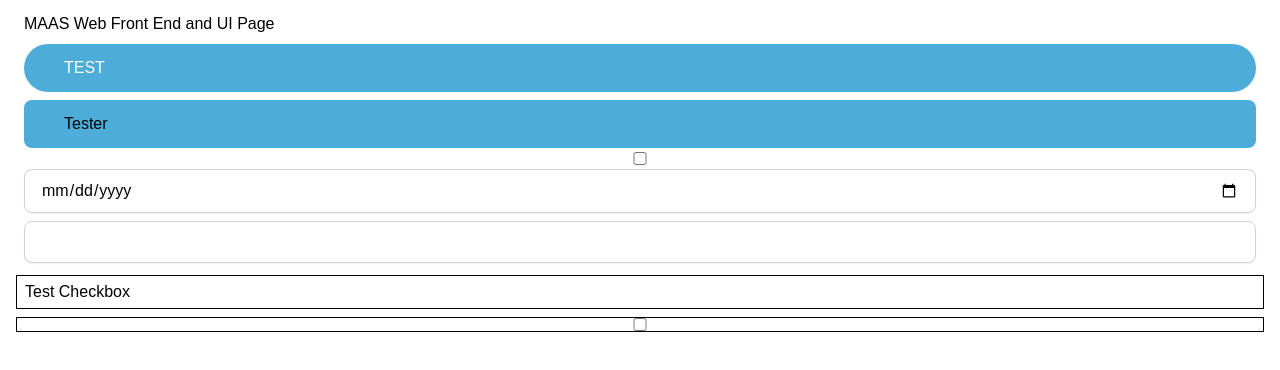
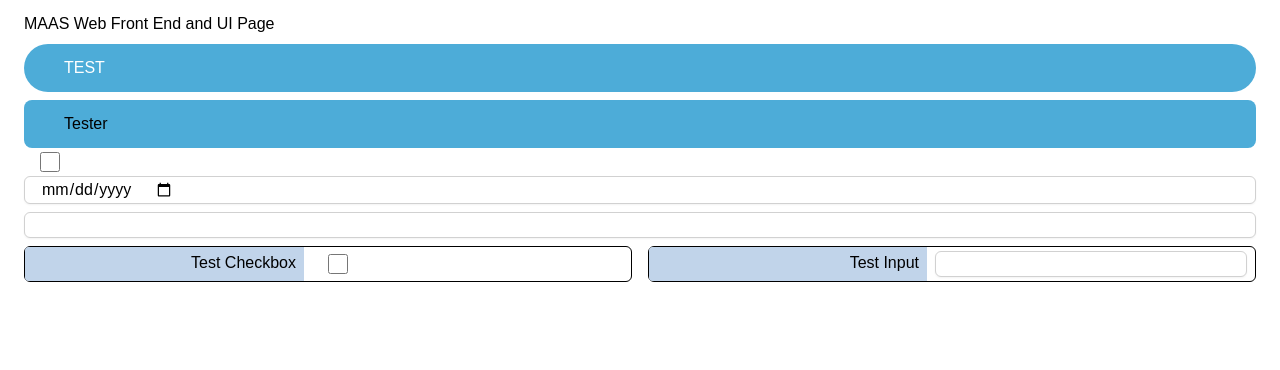
Before and after one commit to OracleTuxedo/bcap-fe, a Next.js app: page /ui in a window 1280 px wide. Shown: the top 370 px of the page. Built offline with nearby package versions, Linux system fonts and the light colour scheme.

Commit message:
input cell component

```diff
--- a/src/components/atoms/Checkbox.tsx
+++ b/src/components/atoms/Checkbox.tsx
@@ -1,6 +1,3 @@
-import Container from "./Container";
-import Text from "./Text";
-
 export interface CheckBoxInterface {
     name : string;
     value : boolean;
@@ -9,7 +6,22 @@
 
 const CheckBox = ({ name, value, onChangeHandler } : CheckBoxInterface ) => {
     return(
-            <input type="checkbox" name={`CheckBox-${name}`} checked={value} onChange={onChangeHandler} />
+        <div className={`
+            flex
+            flex-1
+            px-6
+            items-center
+        `}>
+            <input
+                type="checkbox"
+                className={`
+                        size-5
+                    `}
+                name={`CheckBox-${name}`}
+                checked={value}
+                onChange={onChangeHandler}
+            />
+        </div>
     )
 }
 
--- a/src/components/atoms/Container.tsx
+++ b/src/components/atoms/Container.tsx
@@ -4,15 +4,19 @@
     row? : boolean;
     gap? : boolean;
     border? : boolean;
+    round? : boolean;
     children : ReactNode
 }
 
-const Container = ( {row = false, gap = true, border = false, children} : ContainerInterface ) => {
+const Container = ( {row = false, gap = false, border = false, round = false, children} : ContainerInterface ) => {
     return (
         <div
             className={`
-                flex ${row ? 'flex-row' : 'flex-col'}
-                ${gap ? 'mx-2 my-1' : 'm-0'}
+                flex
+                flex-1
+                ${row ? 'flex-row' : 'flex-col'}
+                ${!gap ? 'mx-2 my-1' : ''}
+                ${round ? 'rounded-md' : ''}
                 ${border ? 'border' : ''}
             `}
         >
--- a/src/components/atoms/Date.tsx
+++ b/src/components/atoms/Date.tsx
@@ -8,11 +8,12 @@
     return (
         <input
             className={`
+                flex
+                flex-1
                 mx-2 my-1
-                w-ful
-                px-4 py-2
+                px-4
                 border border-gray
-                rounded-lg
+                rounded-md
                 shadow-sm
                 focus:outline-none focus:ring-2 focus:ring-secondary focus:border-transparent
                 hover:border-gray transition duration-150 ease-in-out
--- a/src/components/atoms/Input.tsx
+++ b/src/components/atoms/Input.tsx
@@ -11,11 +11,12 @@
     return(
         <input
             className={`
+                flex
+                flex-1
                 mx-2 my-1
-                w-ful
-                px-4 py-2
+                px-4
                 border border-gray
-                rounded-lg
+                rounded-md
                 shadow-sm
                 focus:outline-none focus:ring-2 focus:ring-secondary focus:border-transparent
                 hover:border-gray transition duration-150 ease-in-out
--- a/src/components/atoms/Text.tsx
+++ b/src/components/atoms/Text.tsx
@@ -42,7 +42,7 @@
     return (
         <p
             className={`
-                mx-2 my-1
+                px-2 py-1
                 ${textColor}
                 ${textSize}
             `}
--- a/src/components/molecules/CheckboxCell.tsx
+++ /dev/null
@@ -1,21 +0,0 @@
-import { Checkbox, Container, Text } from "../atoms";
-import { CheckBoxInterface } from "../atoms/Checkbox";
-
-export interface CheckboxCellInterface extends CheckBoxInterface {
-    label : string;
-}
-
-const CheckboxCell = ({ label, name, onChangeHandler, value } : CheckboxCellInterface) => {
-    return(
-        <>
-            <Container gap border>
-                <Text>{label}</Text>
-            </Container>
-            <Container gap border>
-                <Checkbox name={name} onChangeHandler={onChangeHandler} value={value} />
-            </Container>
-        </>
-    )
-}
-
-export default CheckboxCell;
--- a/src/components/molecules/InputCell.tsx
+++ b/src/components/molecules/InputCell.tsx
@@ -0,0 +1,26 @@
+import { ReactNode } from "react";
+import { Container, Text } from "../atoms";
+
+export interface InputCellInterface {
+    label : string;
+    children : ReactNode
+}
+
+const InputCell = ({ label, children} : InputCellInterface) => {
+    return(
+        <Container border row round>
+            <div className={`
+            flex
+            flex-1
+            justify-end
+            bg-tertiary
+            rounded-l
+            `}>
+                <Text>{label}</Text>
+            </div>
+            {children}
+        </Container>
+    )
+}
+
+export default InputCell;
--- a/src/components/molecules/index.ts
+++ b/src/components/molecules/index.ts
@@ -1,5 +1,5 @@
-import CheckboxCell from "./CheckboxCell";
+import InputCell from "./InputCell";
 
 export {
-    CheckboxCell,
+    InputCell,
 }
--- a/src/pages/ui/index.tsx
+++ b/src/pages/ui/index.tsx
@@ -1,5 +1,5 @@
 import { Badge, Button, Container, Checkbox, Seo, Text, Date, Input } from '@/components';
-import { CheckboxCell } from '@/components/molecules';
+import { InputCell } from '@/components/molecules';
 import { InputTypeEnum, SizeEnum, TextColorEnum } from '@/enums';
 import { useState } from 'react';
 
@@ -8,23 +8,69 @@
     const [CheckboxCellState, setCheckboxCellState] = useState<boolean>(false);
     const [DateState, setDateState] = useState<string>('');
     const [InputState, setInputState] = useState<string>('');
+    const [InputCellState, setInputCellState] = useState<string>('');
 
 return (
         <Container>
             <Seo title="MAAS UI" />
             <Container>
+
                 <Text>MAAS Web Front End and UI Page</Text>
-                <Button onClickHandler={() => console.log('button is pressed')}>
-                    <Text color={TextColorEnum.WHITE} size={SizeEnum.NORMAL}>TEST</Text>
+
+                <Button
+                    onClickHandler={() => console.log('button is pressed')}
+                >
+                    <Text
+                        color={TextColorEnum.WHITE}
+                        size={SizeEnum.NORMAL}
+                    >TEST</Text>
                 </Button>
+
                 <Badge>
                     <Text>Tester</Text>
                 </Badge>
-                <Checkbox name='test' value={CheckboxState} onChangeHandler={() => {setCheckboxState((prev) => !prev)}}/>
-                <Date name='date-test' value={DateState} onChangeHandler={(e : React.FormEvent<HTMLInputElement>) => setDateState(e.currentTarget.value)} />
-                <Input name='input-test' type={InputTypeEnum.TEXT} value={InputState} onChangeHandler={(e : React.FormEvent<HTMLInputElement>) => setInputState(e.currentTarget.value)} />
+
+                <Checkbox
+                    name='test'
+                    value={CheckboxState}
+                    onChangeHandler={() => {setCheckboxState((prev) => !prev)}}
+                />
+
+                <Date
+                    name='date-test'
+                    value={DateState}
+                    onChangeHandler={(e : React.FormEvent<HTMLInputElement>) => setDateState(e.currentTarget.value)}
+                />
+
+                <Input
+                    name='input-test'
+                    type={InputTypeEnum.TEXT}
+                    value={InputState}
+                    onChangeHandler={(e : React.FormEvent<HTMLInputElement>) => setInputState(e.currentTarget.value)}
+                />
+
+                <Container row gap>
+
+                    <InputCell label='Test Checkbox'>
+                        <Checkbox
+                            name='test-checkbox-cell'
+                            onChangeHandler={() => {setCheckboxCellState((prev) => !prev)}}
+                            value={CheckboxCellState}
+                        />
+                    </InputCell>
+
+                    <InputCell label='Test Input'>
+                        <Input
+                            name='input-test-cell'
+                            type={InputTypeEnum.TEXT}
+                            value={InputCellState}
+                            onChangeHandler={(e : React.FormEvent<HTMLInputElement>) => setInputCellState(e.currentTarget.value)}
+                        />
+                    </InputCell>
+
+                </Container>
+
             </Container>
-            <CheckboxCell label='Test Checkbox' name='test-checkbox' onChangeHandler={() => {setCheckboxCellState((prev) => !prev)}} value={CheckboxCellState} />
         </Container>
     );
 };
```
